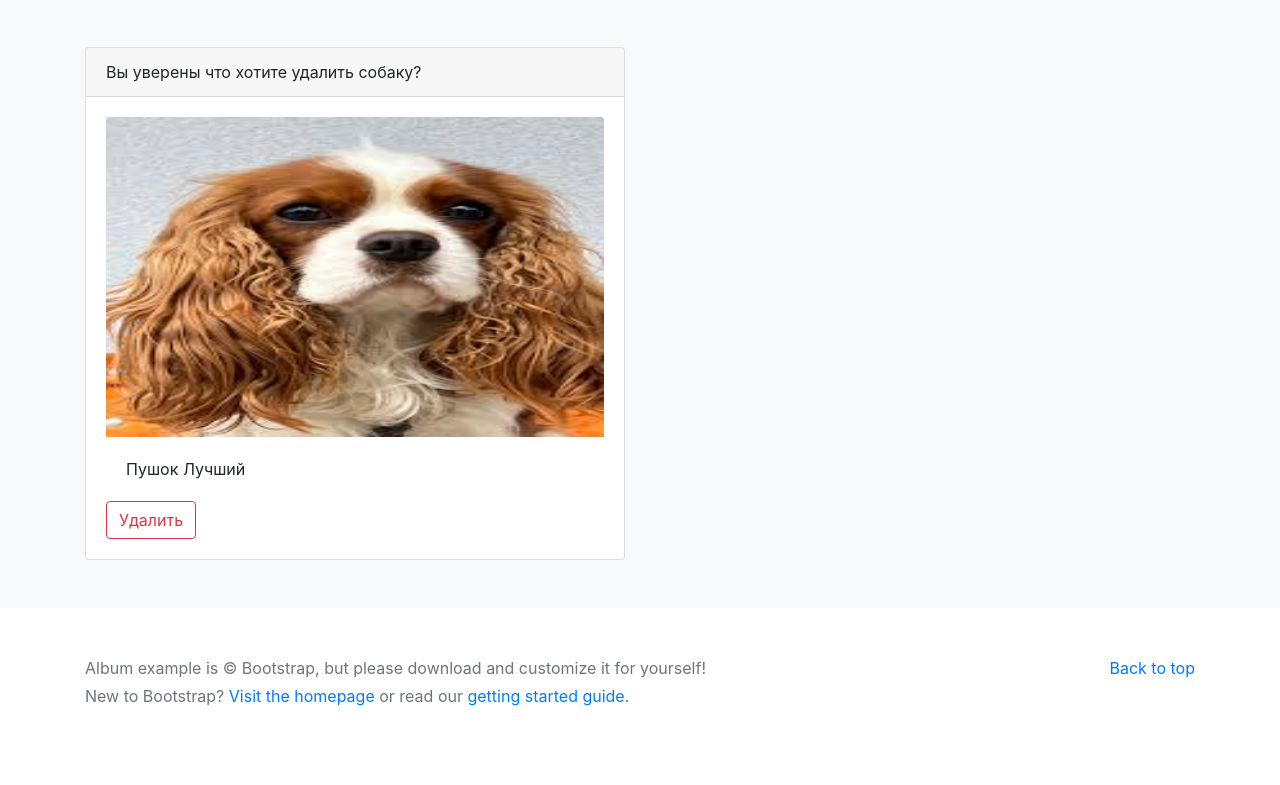
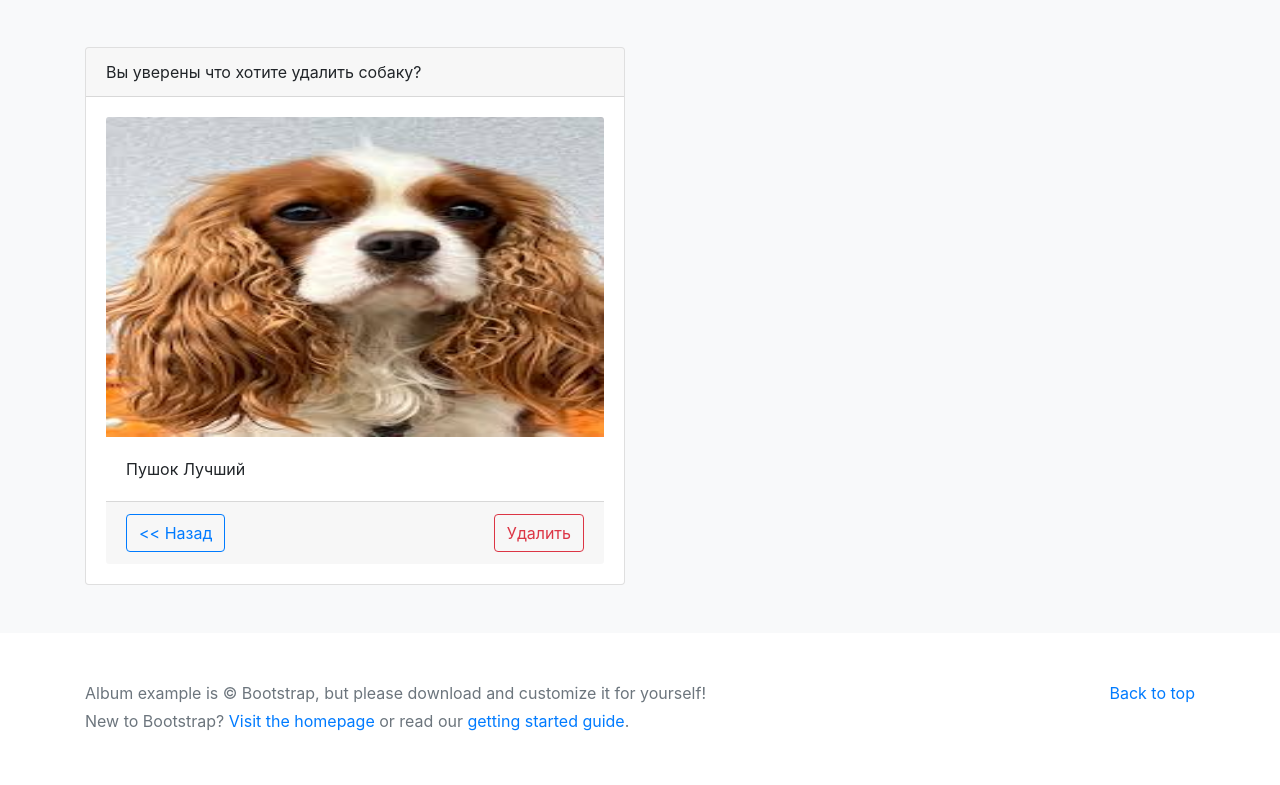
Before and after one commit to MosesVA/HM_Django_projectCBV, a Django app: page /dogs/delete/1/ in a window 1280 px wide. Shown: the part 257-1042 px from the top of the page. Before the commit the page ends 963 px from the top, so only its background shows below. Run offline with Django 5.2, Linux system fonts and the light colour scheme; data comes from the database, SQL or seed files in the repository; some libraries are stand-ins or nearby versions.

Commit message:
Обновлен шаблон delete.html

```diff
--- a/dogs/templates/dogs/delete.html
+++ b/dogs/templates/dogs/delete.html
@@ -16,13 +16,16 @@
                 <div class="card-body">
                     <p class="card-text">{{ object.name|title }}</p>
                 </div>
+                <div class="card-footer">
                     {% csrf_token %}
                     {{ form.as_p }}
-                <button type="submit" class="btn btn-outline-danger">
+                    <button type="submit" class="btn btn-outline-danger float-right">
                         {% if object %}
                         Удалить
                         {% endif %}
                     </button>
+                        <a href="{% url 'dogs:update_dog' object.pk %}" class="btn btn-outline-primary"><< Назад</a>
+                </div>
             </div>
         </div>
     </div>
```
Lines whose indentation alone changed are shown as unchanged.
